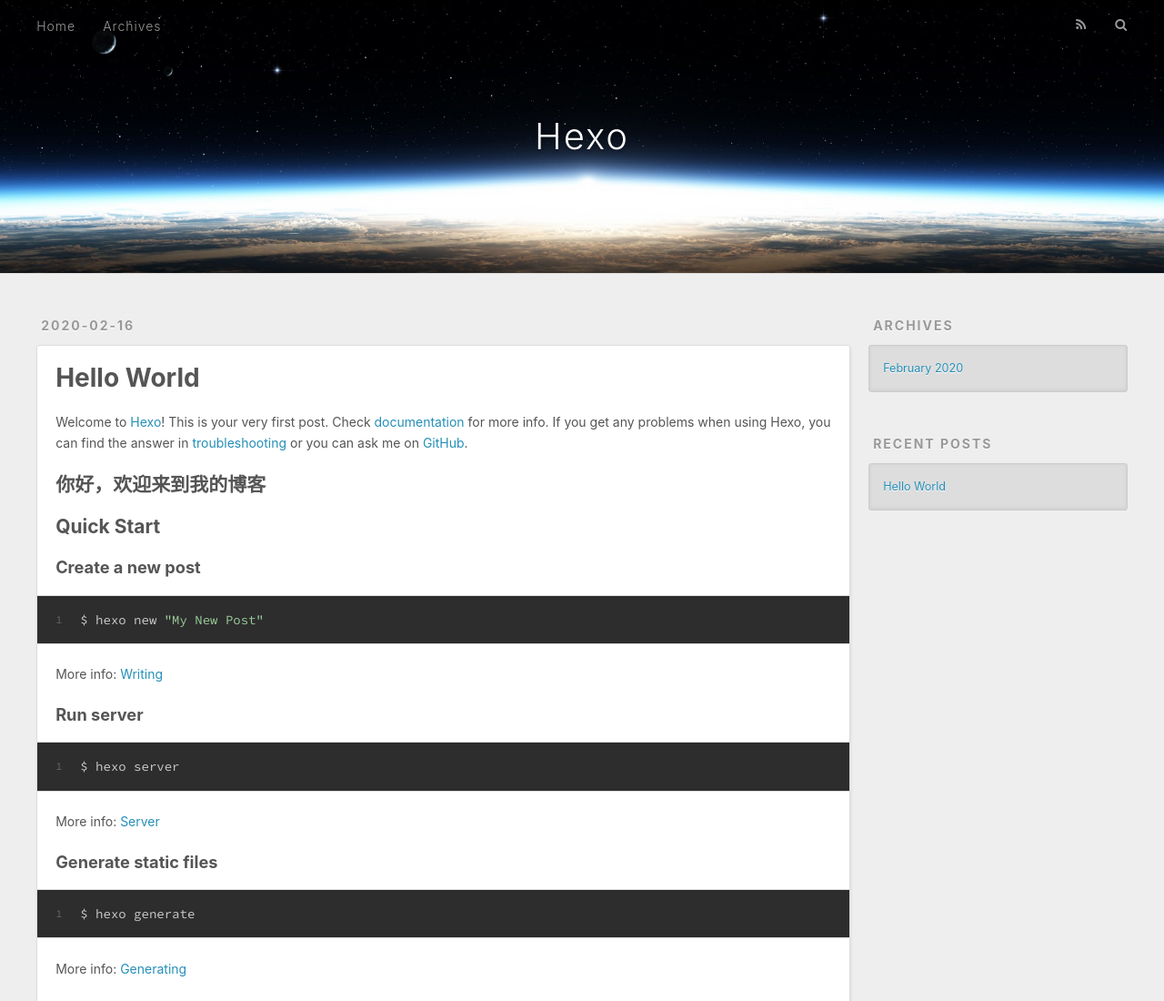
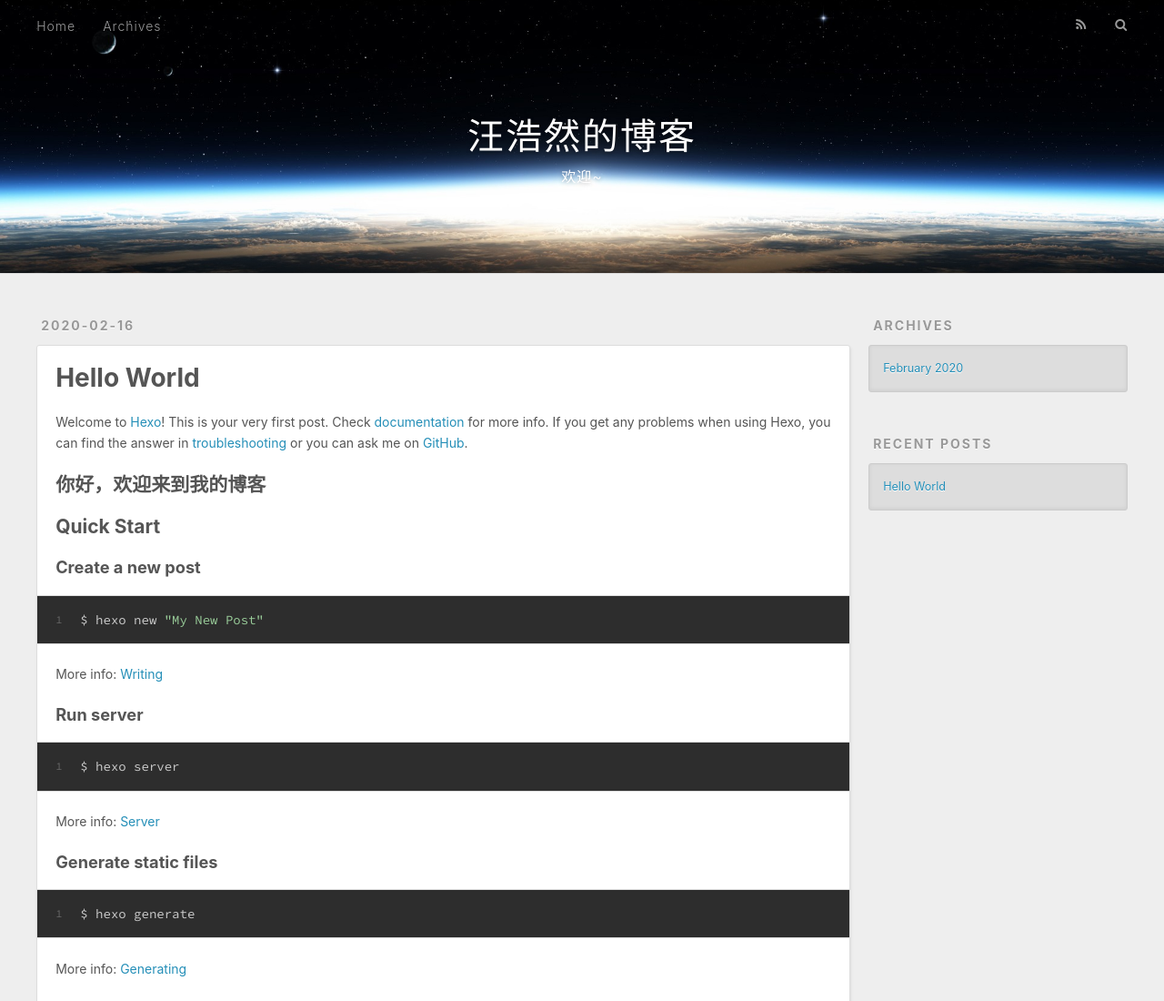
Before and after one commit to hrwangv/wanghaoranv.github.io, a plain HTML site: page index.html in a window 1280 px wide. Shown: the top 1100 px of the page at 91% size. Drawn offline with nearby package versions, Linux system fonts and the light colour scheme.

Commit message:
Site updated: 2020-02-16 17:35:59

```diff
--- a/index.html
+++ b/index.html
@@ -5,17 +5,17 @@
 
 
 
-  <title>Hexo</title>
+  <title>汪浩然的博客</title>
   <meta name="viewport" content="width=device-width, initial-scale=1, maximum-scale=1">
   <meta property="og:type" content="website">
-<meta property="og:title" content="Hexo">
+<meta property="og:title" content="汪浩然的博客">
 <meta property="og:url" content="https://wanghaoranv.github.io/index.html">
-<meta property="og:site_name" content="Hexo">
+<meta property="og:site_name" content="汪浩然的博客">
 <meta property="og:locale" content="en_US">
 <meta property="article:author" content="wanghaoran">
 <meta name="twitter:card" content="summary">
 
-    <link rel="alternate" href="/atom.xml" title="Hexo" type="application/atom+xml">
+    <link rel="alternate" href="/atom.xml" title="汪浩然的博客" type="application/atom+xml">
 
 
     <link rel="icon" href="/favicon.png">
@@ -36,8 +36,12 @@
   <div id="header-outer" class="outer">
     <div id="header-title" class="inner">
       <h1 id="logo-wrap">
-        <a href="/" id="logo">Hexo</a>
+        <a href="/" id="logo">汪浩然的博客</a>
       </h1>
+
+        <h2 id="subtitle-wrap">
+          <a href="/" id="subtitle">欢迎~</a>
+        </h2>
 
     </div>
     <div id="header-inner" class="inner">
@@ -103,7 +107,7 @@
 
     </div>
     <footer class="article-footer">
-      <a data-url="https://wanghaoranv.github.io/2020/02/16/hello-world/" data-id="ck6opc8yi00008kv0eulnflij" class="article-share-link">Share</a>
+      <a data-url="https://wanghaoranv.github.io/2020/02/16/hello-world/" data-id="ck6ou492l000060v0de1ncq3e" class="article-share-link">Share</a>
 
 
     </footer>
```
Also changed, not shown: 2020/02/16/hello-world/index.html (+9 -5 lines), archives/2020/02/index.html (+9 -5 lines), archives/2020/index.html (+9 -5 lines), archives/index.html (+9 -5 lines).
